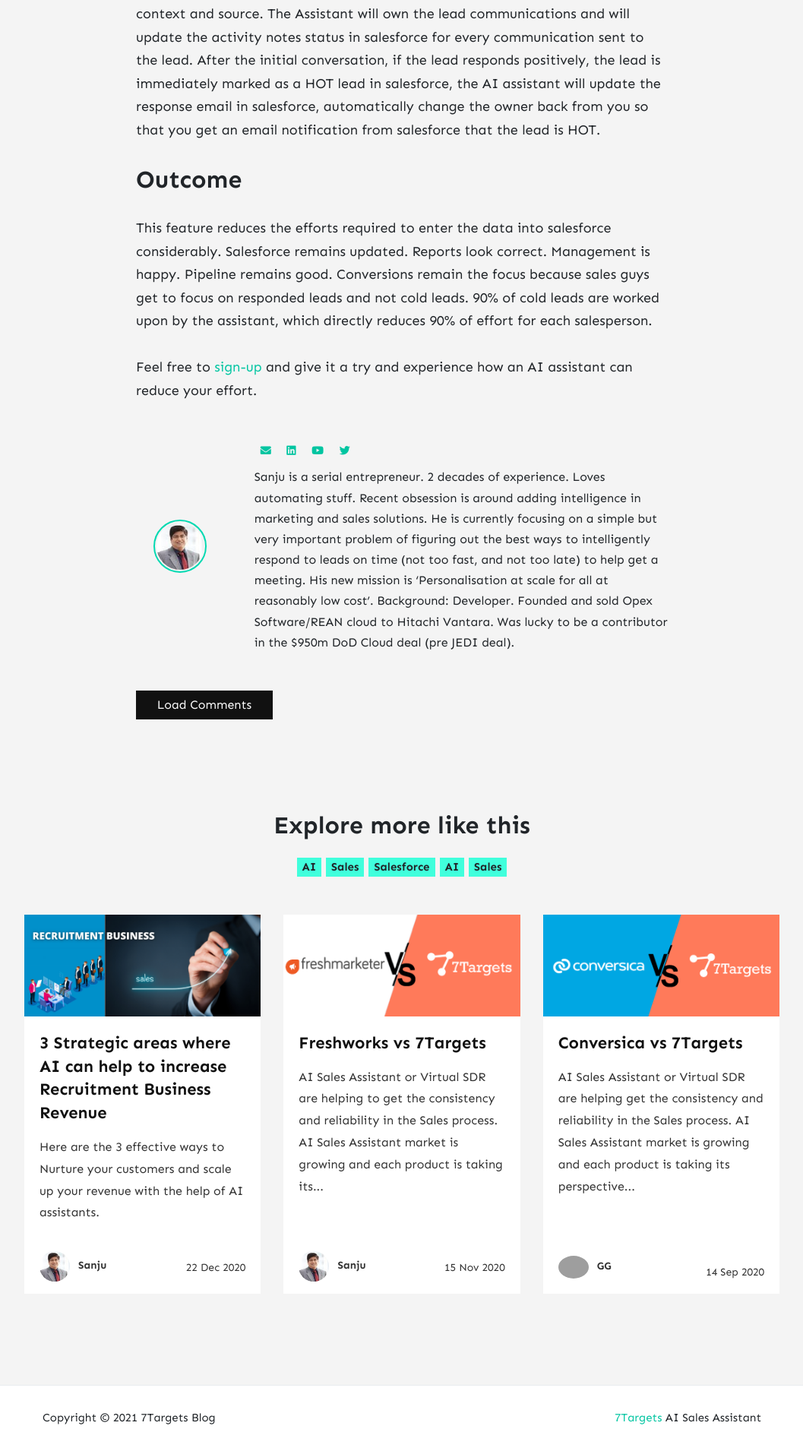
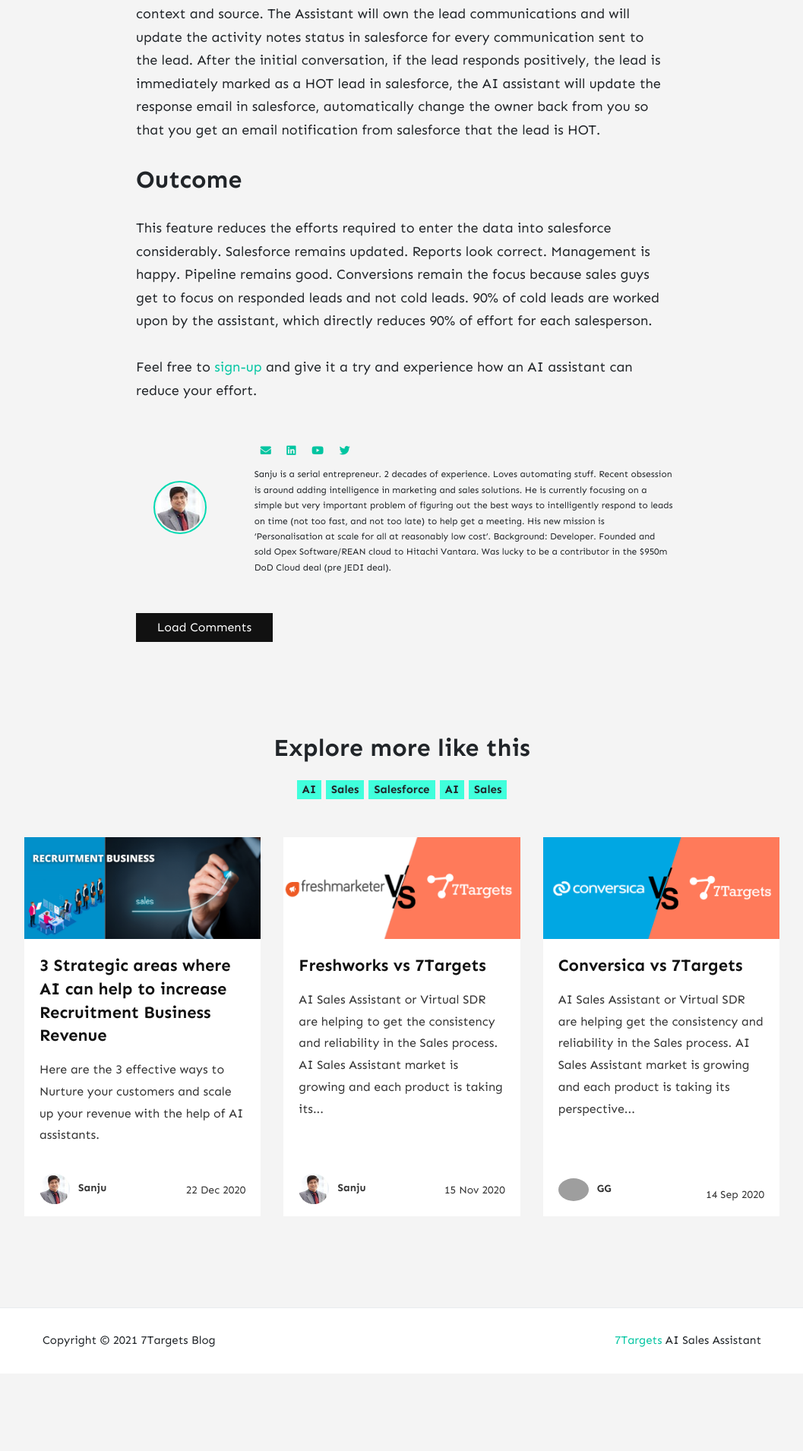
Before and after one commit to shrutisharma27/blog, a Jekyll site: the page built from _posts/2021-1-6-AI-Assistant-engages-leads-and-updates-Salesforce-automatically.md, in a window 1280 px wide. Shown: the part 1826-3736 px from the top of the page at 76% size, without its empty margins (111-1168 px from the left). Built offline with Jekyll 4.4.1, drawn with Linux system fonts in a browser that asks for light colours; nearby versions of some CDN libraries; comment, search, counter and statistics services are not loaded; after the commit the page ends 3634 px from its top, so only the background shows below that; grey boxes are pictures that could not be loaded.

Commit message:
video css

```diff
--- a/assets/css/theme.scss
+++ b/assets/css/theme.scss
@@ -474,7 +474,7 @@
     margin-top:50px;
     margin-bottom:50px;
     .author-description {
-        font-size:16px;
+        font-size:12px;
     }
     .author-thumb {
         width:70px;
@@ -772,3 +772,12 @@
         }
     }
 }
+
+.video-container iframe {
+    top:0;
+    left: 0;
+    width: 100%;
+    @media (max-width: 480px) {
+        height : 100%
+    }
+}
```
